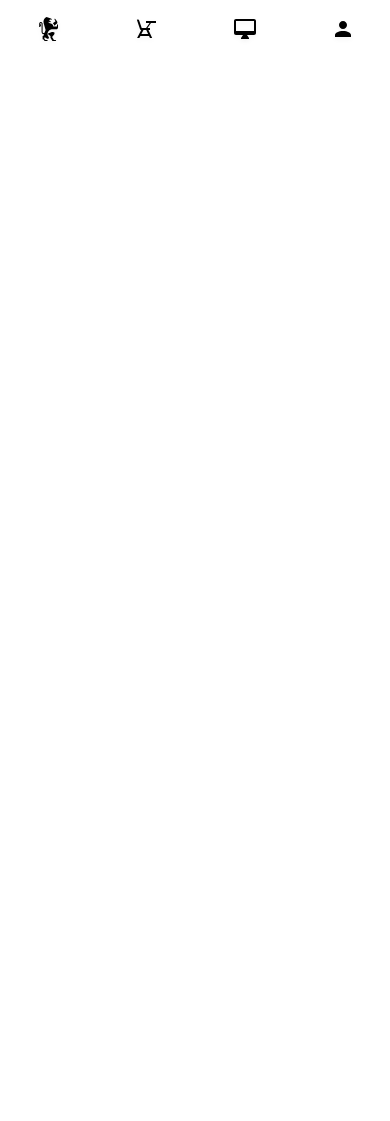
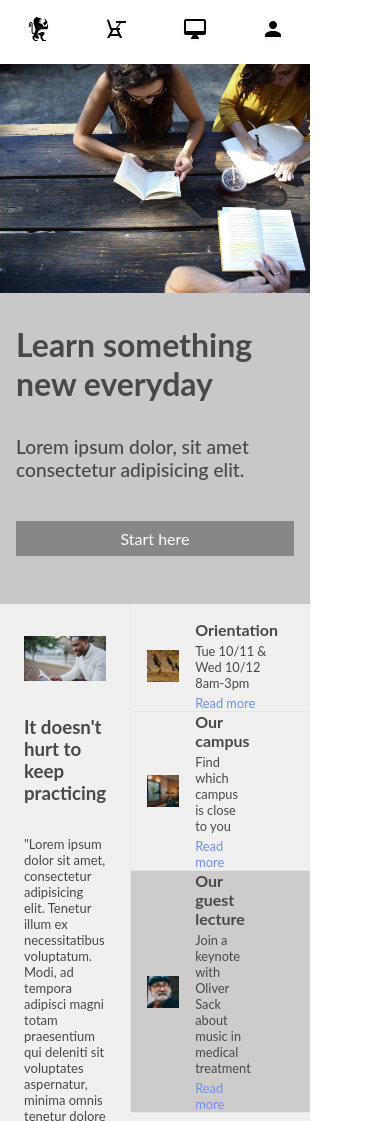
Before and after one commit to thinktinker/colmaracademy, a plain HTML site: page index.html in a window 390 px wide. Shown: the top 1121 px of the page. Before the commit the page ends 844 px from the top, so only its background shows below. Drawn offline with Linux system fonts and the light colour scheme; a web font is replaced by a local one.

Commit message:
practice section - added desktop version

```diff
--- a/index.html
+++ b/index.html
@@ -7,7 +7,7 @@
     <title>Colmar Academy</title>
     <link rel="stylesheet" href="styles/styles.css">
 </head>
-<body>
+<body class="container">
 
     <!-- 1. Start of Navbar for desktop -->
     <nav class="desktop-nav">
@@ -40,12 +40,52 @@
 
 
     <!-- 2.  Start of header -->
-
+    <header class="header-picture">
+        <img src="assets/images/banner.jpg" alt="Learn something new banner">
+    </header>
+    <header class="header-content">
+        <div>
+            <h1>Learn something new everyday</h1>
+            <h2>Lorem ipsum dolor, sit amet consectetur adipisicing elit.</h2>
+                <a href="#">Start here</a>
+        </div>
+    </header>
     <!-- End of header -->
 
 
     <!-- 3. Start of practice -->
-
+    <section class="practice">
+        <img src="assets/images/information-main.jpg" alt="Start practicing banner">
+        <h3>It doesn't hurt to keep practicing</h3>
+        <p>"Lorem ipsum dolor sit amet, consectetur adipisicing elit. Tenetur illum ex necessitatibus voluptatum. Modi, ad tempora adipisci magni totam praesentium qui deleniti sit voluptates aspernatur, minima omnis tenetur dolore vero!</p>
+        <p class="quote-name">Emanuel, Sr Strategist at Hiring.com"</p>
+    </section>
+    <section class="events">
+        <div class="event-block">
+            <img src="assets/images/information-orientation.jpg" alt="Orientation picture">
+            <div class="event-block-content">
+                <h4>Orientation</h4>
+                <p>Tue 10/11 & Wed 10/12 8am-3pm</p>
+                <a href="#">Read more</a>
+            </div>
+        </div>
+        <div class="event-block">
+            <img src="assets/images/information-campus.jpg" alt="Campus picture">
+            <div class="event-block-content">
+                <h4>Our campus</h4>
+                <p>Find which campus is close to you</p>
+                <a href="#">Read more</a>
+            </div>
+        </div>
+        <div class="event-block">
+            <img src="assets/images/information-guest-lecture.jpg" alt="Guest lecture picture">
+            <div class="event-block-content">
+                <h4>Our guest lecture</h4>
+                <p>Join a keynote with Oliver Sack about music in medical treatment</p>
+                <a href="#">Read more</a>
+            </div>
+        </div>
+    </section>
     <!-- End of practice -->
 
 
--- a/styles/styles.css
+++ b/styles/styles.css
@@ -20,6 +20,11 @@ html, body{
     font-size: 16px;
 }
 
+.container{
+    display: grid;
+    grid-template-columns: [full--start] 0.6fr [center--end center--start] 0.4fr [full--end];
+    grid-template-rows: repeat(6, min-content);
+}
 
 /** Start of Desktop Section **/
 /** ************************ **/
@@ -72,7 +77,7 @@ html, body{
     display: inline-block;
     text-decoration: none;
     color: #828282;
-    font-size: 0.8rem;
+    font-size: 1rem;
 }
 
 .nav-item:not(:last-child){
@@ -81,6 +86,147 @@ html, body{
 
 .nav-item:last-child{
     margin-right: 1.5rem;
+}
+
+/* Set up header area */
+.header-picture{
+    background-color: #c8c8c8;
+    display: flex;
+}
+
+.header-picture img{
+    width: 100%;
+    height: auto;
+    padding: 2rem 0 2rem 1.5rem;
+}
+
+.header-content{
+    background-color: #c8c8c8;
+    display: flex;
+    flex-direction: column;
+    justify-content: center;
+    padding-left: 1.5rem;
+}
+
+.header-content div h1{
+    font-size: 1.4rem;
+    color: #484848;
+}
+
+.header-content div h2{
+    font-size: 0.8rem;
+    font-weight: 500;
+    color: #484848;
+    padding: 1rem 0;
+}
+
+.header-content div{
+    display: block;
+    width: 80%;
+}
+
+.header-content div a:link{
+    display: block;
+    width: 100%;
+    align-self: stretch;
+    margin: 1rem auto;
+    padding: 0.5rem 0;
+    background-color: #484848;
+    color: #fff;
+    font-size: 0.8rem;
+    text-decoration: none;
+    text-align: center;
+}
+
+/* hover effect for call to action link */
+.header-content div a:hover{
+    background-color: rgb(72, 72, 72, 0.5);
+}
+
+.header-content div a:visited,
+.header-content div a:active{
+    color: #fff;
+    text-decoration: none;
+    background-color: #484848;
+}
+
+/* Set up practice section */
+.practice{
+    background-color: #f0f0f0;
+    padding: 2rem 1.5rem;
+}
+
+.practice img{
+    width: 100%;
+    height: auto;
+}
+
+.practice h3{
+    padding: 2rem 0;
+    color: #484848;
+}
+
+.practice p{
+    font-size: small;
+    color: #484848;
+}
+
+.quote-name{
+    display: block;
+    margin: 2rem 0;
+}
+
+.events{
+    background-color: #f0f0f0;
+    display: grid;
+    grid-template-rows: repeat(3, min-content);
+    border-left: 1px solid #e7e7e7;
+    padding-top: 1rem;
+}
+
+.event-block{
+    display: grid;
+    grid-template-columns: 0.4fr 0.6fr;
+    align-items: center;
+    border-bottom: 1px solid #e7e7e7;
+    font-size: small;
+    color: #484848;;
+}
+
+.event-block img{
+    width: 100%;
+    height: auto;
+    padding: 1rem
+}
+
+.event-block-content{
+    margin: 0 2rem;
+}
+
+.event-block-content h4{
+    font-size: 1rem;
+}
+
+.event-block-content p{
+    font-size: 0.8rem;
+    padding: 0.25rem 0;
+}
+
+.event-block-content a:link{
+    color: #6c8fef;
+    font-size: 0.8rem;
+    text-decoration: none;
+}
+
+.event-block-content a:visited,
+.event-block-content a:active{
+    color: #6c8fef;
+    font-size: 0.8rem;
+    text-decoration: none;
+}
+
+.event-block:last-child{
+	background-color:#cecbcb;
 }
 
 /** ********************** **/
@@ -101,12 +247,71 @@ html, body{
         display: flex;
         align-items: center;
         justify-content: space-around;
+        grid-column: full--start / full--end;
         height: 4rem;
     }
 
     .desktop-nav{
         display: none;
     }
+
+    .container{
+        max-width: 100dvw;
+        /* display: grid; */
+        /* grid-template-columns: 1fr; */
+    }
+
+    .header-picture{
+        grid-column: full--start / full--end;
+    }
+
+    .header-picture img{
+        padding: 0;
+    }
+
+    .header-content{
+        display: flex;
+        grid-column: full--start / full--end;
+        padding: 2rem 1rem 2rem 1rem;
+    }
+
+    .header-content div h1{
+        font-size: xx-large;
+        padding: 0 0 2rem 0;
+    }
+
+    .header-content div h2{
+        font-size: larger;
+        padding: 0 0 1.5rem 0;
+    }
+
+    .header-content div{
+        display: block;
+        width: 100%;
+    }
+
+    .header-content div a:link{
+        display: block;
+        width: 100%;
+        align-self: stretch;
+        background-color: rgb(72, 72, 72, 0.5);
+        color: #fff;
+        font-size: 1rem;
+        text-decoration: none;
+        text-align: center;
+    }
+
+    /* hover effect for call to action link */
+    .header-content div a:hover{
+        background-color: #484848;
+    }
+
+    .header-content div a:visited,
+    .header-content div a:active{
+        color: #fff;
+        text-decoration: none;
+        background-color: rgb(72, 72, 72, 0.5);
+    }
 }
 
 /* *********************** */
```
